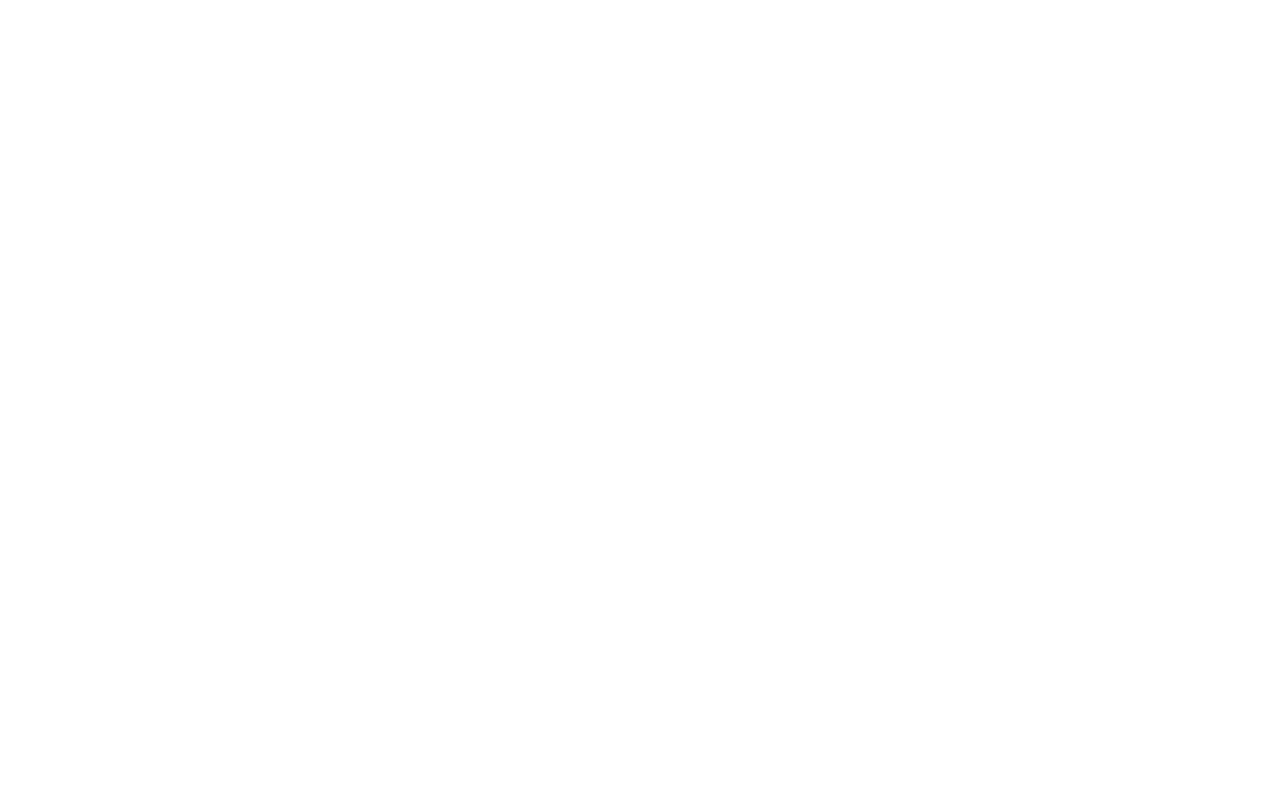
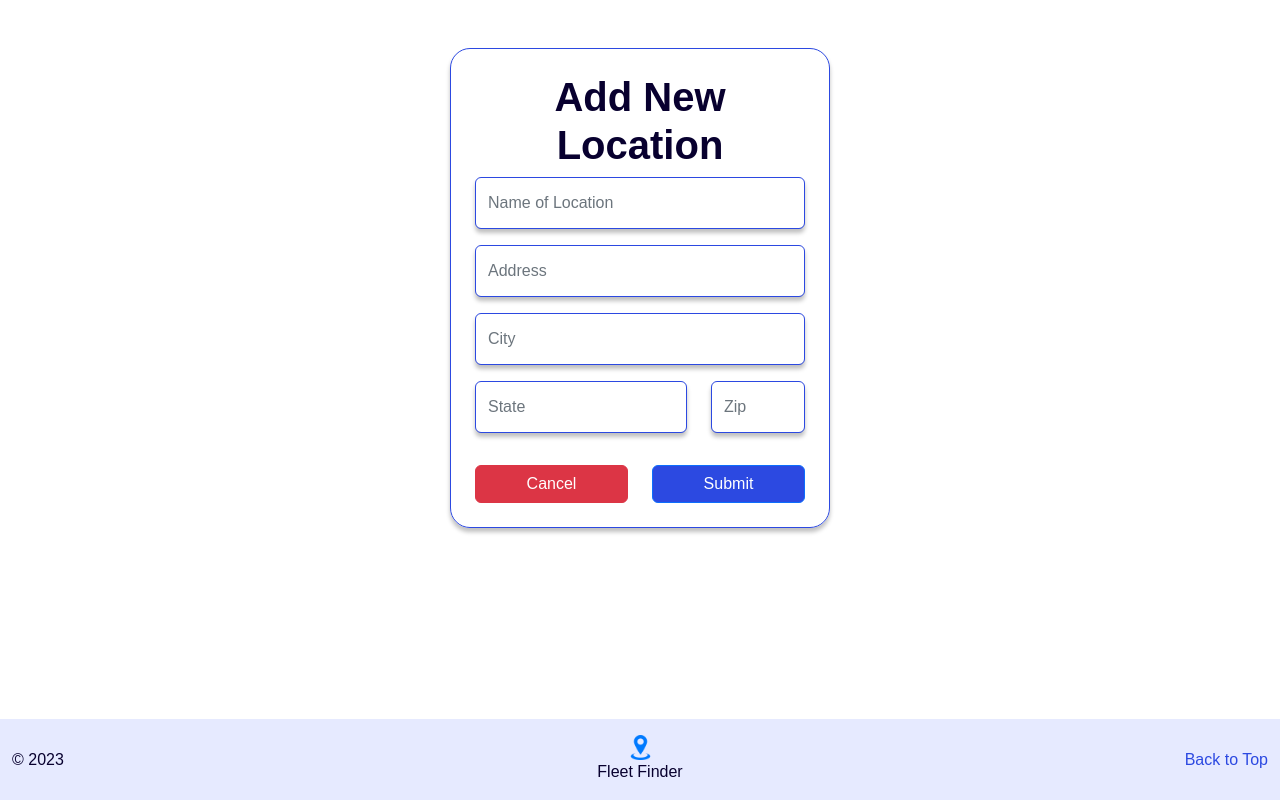
Before and after one commit to rooted92/frontendFF, a React (Create React App) app: page /AddLocationForm in a window 1280 px wide. Before the commit this address had no page. Built offline with nearby package versions, Linux system fonts and the light colour scheme; a web font is replaced by a local one.

Commit message:
Styled location form

```diff
--- a/src/App.css
+++ b/src/App.css
@@ -202,7 +202,7 @@ div .accordion .accordion-item {
 
 /* BEGIN trailer count request form CSS */
 
-.requestForm {
+.requestForm, .addLocationForm {
   border: solid 1px rgba(44, 73, 225, 1);
   box-shadow: 0px 4px 4px 0px rgba(0, 0, 0, 0.25);
   border-radius: 1.25rem;
--- a/src/App.tsx
+++ b/src/App.tsx
@@ -7,6 +7,7 @@ import DispatchDashboard from './components/dispatcheraccount/DispatchDashboard'
 // import WelcomeMessage from './components/WelcomeMsgComponent';
 import { BrowserRouter, Routes, Route } from 'react-router-dom';
 import TrailerCountRequestForm from './components/dispatcheraccount/TrailerCountRequestFormComponent';
+import AddLocationForm from './components/dispatcheraccount/AddLocationFormComponent';
 
 function App() {
   return (
@@ -20,6 +21,7 @@ function App() {
           {/* May not need welcome component in route... Probably not needed, continue testing.. */}
           {/* <Route path='/WelcomeMessage' element={<WelcomeMessage/>} /> */}
           <Route path='/TrailerCountRequestForm' element={<TrailerCountRequestForm />}></Route>
+          <Route path='/AddLocationForm' element={<AddLocationForm />} />
         </Routes>
       </BrowserRouter >
     // </div>
--- a/src/components/dispatcheraccount/AddLocationFormComponent.tsx
+++ b/src/components/dispatcheraccount/AddLocationFormComponent.tsx
@@ -1,22 +1,75 @@
 import { useNavigate } from "react-router-dom";
 import Footer from "../FooterComponent";
+import { Col, Container, Row, Form, Button } from "react-bootstrap";
 
 
 const AddLocationForm = () => {
 
     let navigate = useNavigate();
 
+    const handleCancel = () => {
+        navigate('/DispatchDashboard');
+    }
 
+    const handleSubmit = () => {
+        console.log('submitted');
+    }
 
     return (
         <>
-        <div className="pageContainer">
-            <div className='mainContent'>
-             {/* Navbar here */}
-             Content Here
+            <div className="pageContainer">
+                <div className='mainContent'>
+                    {/* Navbar here */}
+                    <Container className="mt-5">
+                        <Row className="justify-content-center">
+                            <Col className="col-4 addLocationForm p-4">
+                                <h1 className="text-center fw-bold">Add New Location</h1>
+                                <Form>
+                                    <Form.Group className="mb-3" controlId="locationName">
+                                        <Form.Label visuallyHidden>Location Name</Form.Label>
+                                        <Form.Control className="inputFieldStyle" type="text" placeholder="Name of Location" />
+                                    </Form.Group>
+                                    <Form.Group className="mb-3" controlId="address">
+                                        <Form.Label visuallyHidden>Address</Form.Label>
+                                        <Form.Control className="inputFieldStyle" type="text" placeholder="Address" />
+                                    </Form.Group>
+                                    <Form.Group className="mb-3" controlId="city">
+                                        <Form.Label visuallyHidden>City</Form.Label>
+                                        <Form.Control className="inputFieldStyle" type="text" placeholder="City" />
+                                    </Form.Group>
+                                    <Row>
+                                        <Col className="col-8">
+                                            <Form.Group className="mb-3" controlId="state">
+                                                <Form.Label visuallyHidden>State</Form.Label>
+                                                <Form.Control className="inputFieldStyle" type="text" placeholder="State" />
+                                            </Form.Group>
+                                        </Col>
+                                        <Col className="col-4">
+                                            <Form.Group className="mb-3" controlId="zip">
+                                                <Form.Label visuallyHidden>Zip</Form.Label>
+                                                <Form.Control className="inputFieldStyle" type="text" placeholder="Zip" />
+                                            </Form.Group>
+                                        </Col>
+                                    </Row>
+                                    <Row className="mt-3">
+                                        <Col className="col-6">
+                                            <Button
+                                            className="btn bg-danger border-danger w-100"
+                                            onClick={handleCancel}>Cancel</Button>
+                                        </Col>
+                                        <Col className="col-6">
+                                            <Button
+                                            className="btn lightBlueBG w-100"
+                                            onClick={handleSubmit}>Submit</Button>
+                                        </Col>
+                                    </Row>
+                                </Form>
+                            </Col>
+                        </Row>
+                    </Container>
+                </div>
+                <Footer />
             </div>
-            <Footer />
-        </div>
         </>
     );
 }
--- a/src/components/dispatcheraccount/DispatchDashboard.tsx
+++ b/src/components/dispatcheraccount/DispatchDashboard.tsx
@@ -18,6 +18,10 @@ const DispatchDashboard = (): JSX.Element => {
         navigate('/TrailerCountRequestForm');
     }
 
+    const handleAddLocation = () => {
+        navigate('/AddLocationForm');
+    }
+
     const [truckNumber, setTruckNumber] = useState(0);
     const [routeName, setRouteName] = useState('');
 
@@ -34,7 +38,7 @@ const DispatchDashboard = (): JSX.Element => {
                             </Col>
                             <Col className="col-4 d-flex justify-content-end align-self-start">
                                 <Button className="mx-2 lightBlueBG" onClick={handleRequest}>Request Trailer Count</Button>
-                                <Button className="darkBlueBG">Add Location</Button>
+                                <Button className="darkBlueBG" onClick={handleAddLocation}>Add Location</Button>
                             </Col>
                         </Row>
                         {/* Accordion to view trailers currently in transit */}
--- a/src/components/dispatcheraccount/TrailerCountRequestFormComponent.tsx
+++ b/src/components/dispatcheraccount/TrailerCountRequestFormComponent.tsx
@@ -44,7 +44,7 @@ const TrailerCountRequestForm = (): JSX.Element => {
                                             <option value="U.S. Cold McClellan">Pedro Castaneda</option>
                                         </Form.Select>
                                     </Form.Group>
-                                    <Row>
+                                    <Row className="mt-3">
                                         <Col className="col-6">
                                             <Button
                                             className="bg-danger btn border-danger w-100"
```
